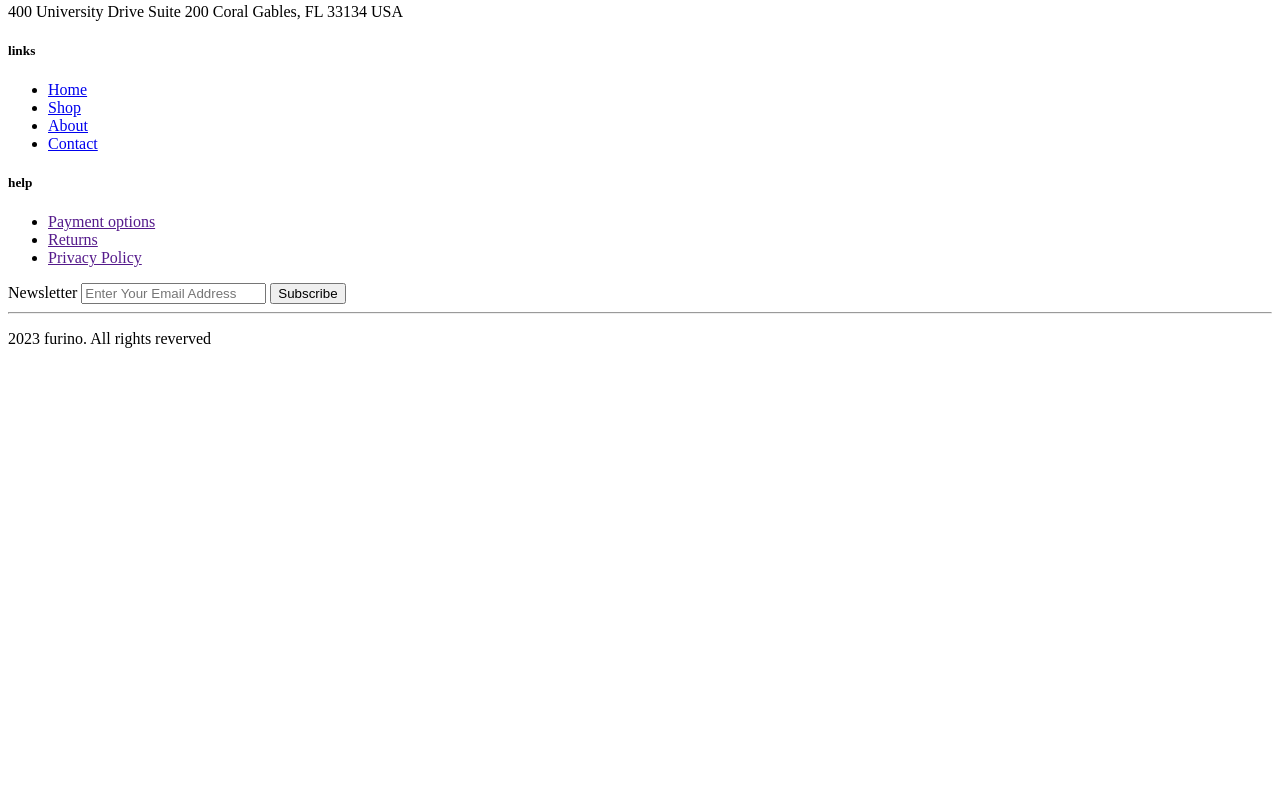
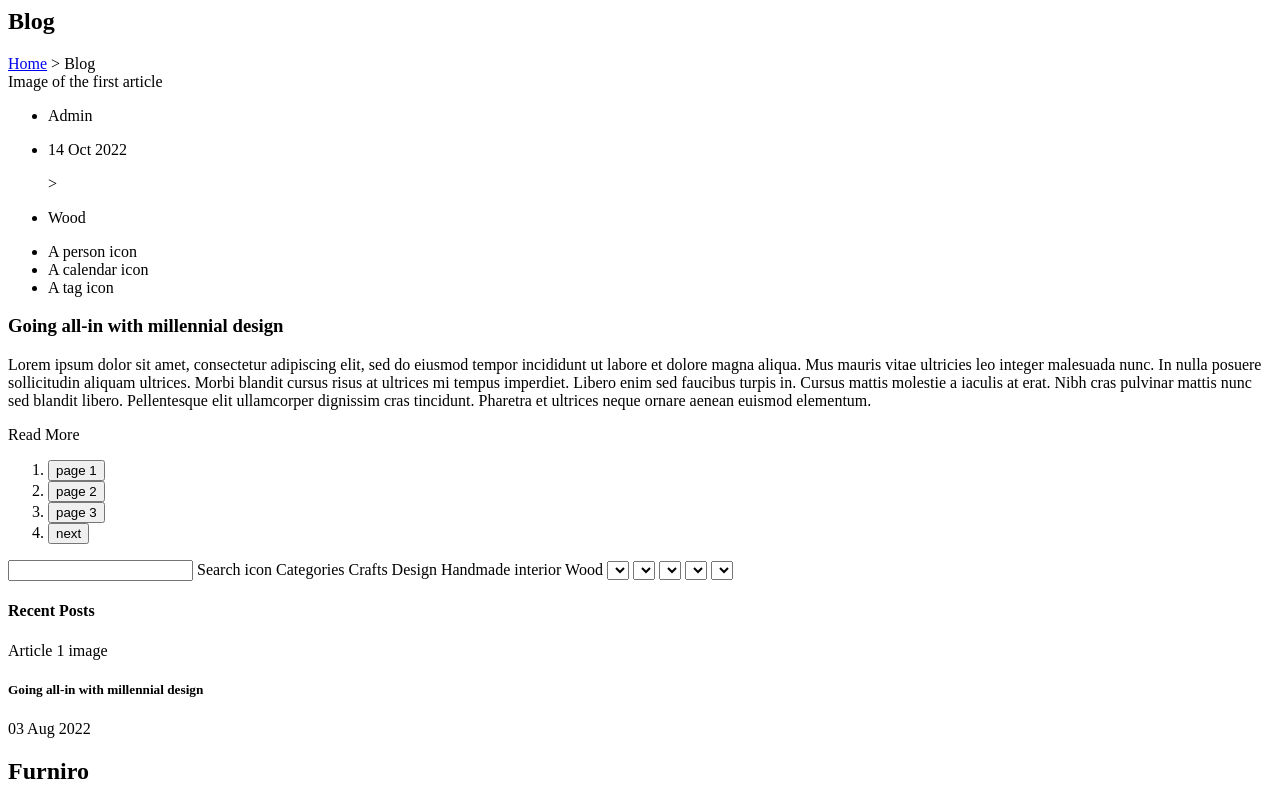
Before and after one commit to ThePythonDestroyer/WebMaking, a plain HTML site: page Blog_AboutUS.html in a window 1280 px wide. Shown: the part 348-1138 px from the top of the page. Before the commit the page ends 800 px from the top, so only its background shows below. Drawn offline with Linux system fonts and the light colour scheme.

Commit message:
Finish blog

```diff
--- a/Blog_AboutUS.html
+++ b/Blog_AboutUS.html
@@ -29,7 +29,62 @@
         </nav>
     </header>
     <main>
-
+        <section id="Page_Route">
+            <img id="Page_Route_Logo_Display" src="Image\Meubel House_Logos-05.png" alt="Furniro icon">
+            <h2 id="Current_page">Blog</h2>
+            <a href="index.html" id="Start_point">Home</a>
+            <span id="Direction_Icon"> > </span>
+            <span id="Current_point">Blog</span>
+        </section>
+        <Article id="Article_1" class="Article_Form">
+            <span id="Article_1_Immage" class="Article_Immage">Image of the first article</span>
+             <ul id="Article_1_sorting_tag">
+                <li><p class=Article_sorting_tag_Author>Admin</p></li>
+                <li><p class="Article_sorting_tag_Date">14 Oct 2022</p>></picture></li>
+                <li><p  class="Article_sorting_type">Wood</p></li>
+             </ul>
+            <ul id="Article_1_sorting_Icon">
+                <li><span Class="Article_sorting_icon_a_Person"> A person icon</span></li>
+                <li><span class="Article_sorting_icon_a_Calendar">A calendar icon</span></li>
+                <li><span class="Article_sorting_icon_a_tag">A tag icon</span></li>
+            </ul>
+            <h3 id="Article_1_Header" class="Article_header">Going all-in with millennial design</h3>
+            <p id="Article_1_content" class="Article_content">Lorem ipsum dolor sit amet, consectetur adipiscing elit, sed do eiusmod tempor incididunt ut labore et dolore magna aliqua. Mus mauris vitae ultricies leo integer malesuada nunc. In nulla posuere sollicitudin aliquam ultrices. Morbi blandit cursus risus at ultrices mi tempus imperdiet. Libero enim sed faucibus turpis in. Cursus mattis molestie a iaculis at erat. Nibh cras pulvinar mattis nunc sed blandit libero. Pellentesque elit ullamcorper dignissim cras tincidunt. Pharetra et ultrices neque ornare aenean euismod elementum.</p>
+            <span class="Aticle_Read_More_button"> Read More</span>
+        </Article>
+        <section id="Page_number">
+            <ol>
+                <li><button id="Page_number_1_button"> page 1</button></li>
+                <li><button id="Page_number_2_button"> page 2</button></li>
+                <li><button id="Page_number_3_button"> page 3</button></li>
+                <li><button id="Next_page_button"> next</button></li>
+            </ol>
+        </section>
+        <Aside id="Article_nav_bar">
+            <form id="Search_bar" action="">
+                <input type="text">
+                <span id="Search_bar_search_icon">Search icon</span>
+                <label for="" id="Category_Header">Categories</label>
+                <label for="Category_crafts">Crafts</label>
+                <label for="Category_design">Design</label>
+                <label for="Category_handmade">Handmade</label>
+                <label for="Category_interior">interior</label>
+                <label for="Category_wood">Wood</label>
+                <select name="Category_crafts" id="Category_crafts" class="Category"></select>
+                <select name="Category_design" id="Category_desgin" class="Category"></select>
+                <select name="Category_handmade" id="Category_handmade" class="Category"></select>
+                <select name="Category_interior" id="Category_interior" class="Category"></select>
+                <select name="Category_wood" id="Category_wood" class="Category"></select>
+            </form>
+            <div id="Recent_post_option">
+                <h4 id="Recent_post_option_header">Recent Posts</h4>
+                <div id="Recent_post_1" class="Post_frame">
+                    <span id="Recent_post_1_iamge" class="Recent_post_image_frame">Article 1 image</span>
+                    <h5 id="Recent_post_1_header" class="Recent_post_header">Going all-in with millennial design</h5>
+                    <p id="Recent_post_1_date" class="Recent_post_date">03 Aug 2022</p>
+                </div>
+            </div>
+        </Aside>
     </main>
     <footer>
         <div id="Brand:Location">
```
